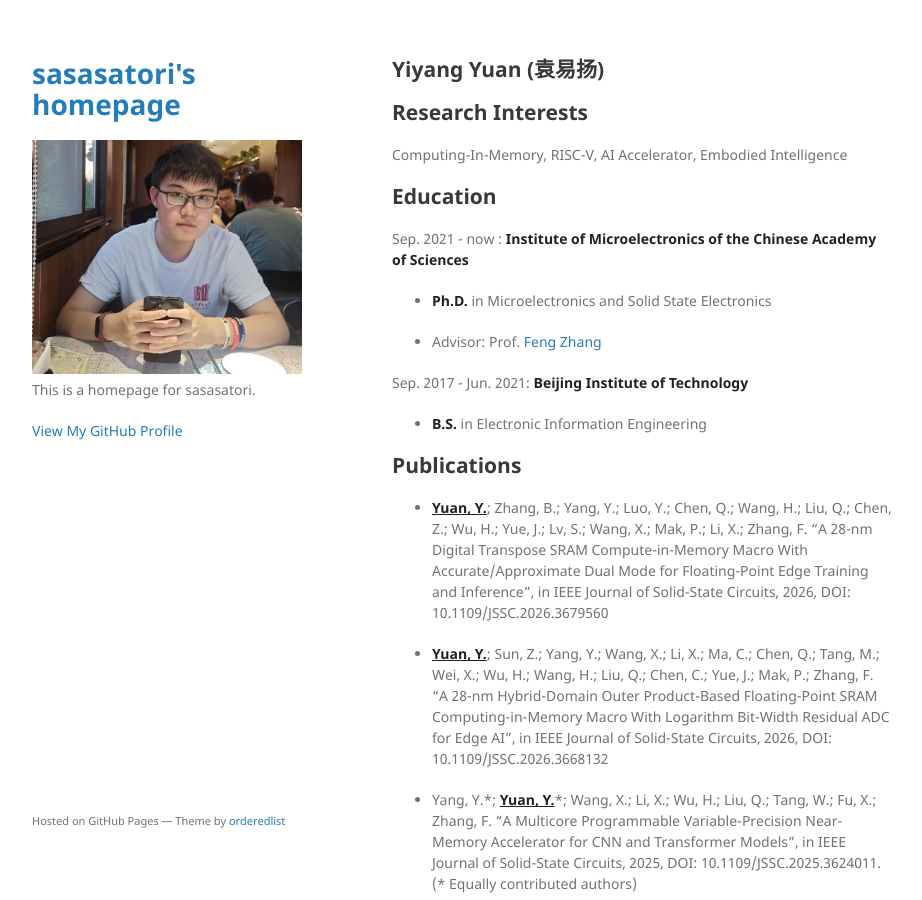
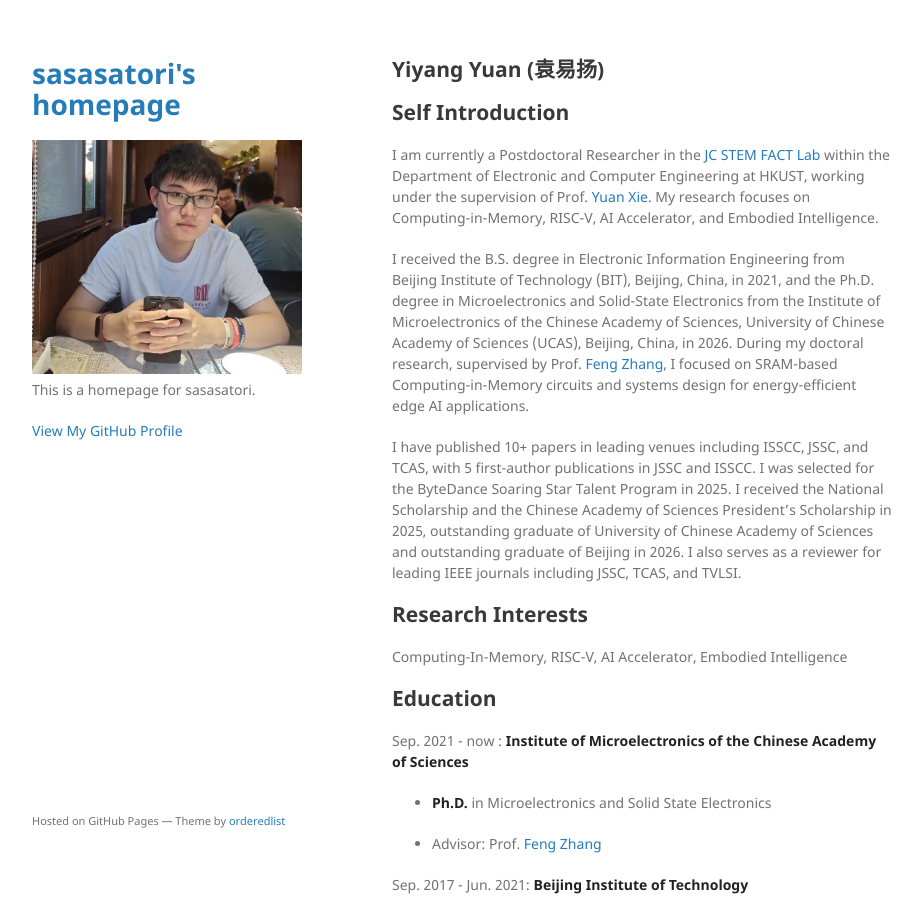
Before and after one commit to sasasatori/sasasatori.github.io, a Jekyll site: the page built from index.md, in a window 1280 px wide and 900 px high. Shown: the whole window, without its empty margins (178-1100 px from the left). Built offline with Jekyll 4.4.1, drawn with Linux system fonts in a browser that asks for light colours; our own code applies the rules of GitHub Pages for plain Markdown files; some of the changed text lies outside the part shown.

Commit message:
update index

```diff
--- a/index.md
+++ b/index.md
@@ -1,5 +1,14 @@
 ## Yiyang Yuan (袁易扬)
+## Self Introduction
+
+I am currently a Postdoctoral Researcher in the [JC STEM FACT Lab](https://fact-lab.hkust.edu.hk/) within the Department of Electronic and Computer Engineering at HKUST, working under the supervision of Prof. [Yuan Xie](https://fact-lab.hkust.edu.hk/authors/yuan-xie/). My research focuses on Computing-in-Memory, RISC-V, AI Accelerator, and Embodied Intelligence.
+
+I received the B.S. degree in Electronic Information Engineering from Beijing Institute of Technology (BIT), Beijing, China, in 2021, and the Ph.D. degree in Microelectronics and Solid-State Electronics from the Institute of Microelectronics of the Chinese Academy of Sciences, University of Chinese Academy of Sciences (UCAS), Beijing, China, in 2026. During my doctoral research, supervised by Prof. [Feng Zhang](https://ime.cas.cn/sourcedb/zw/zjrck/201706/t20170609_4810760.html), I focused on SRAM-based Computing-in-Memory circuits and systems design for energy-efficient edge AI applications.
+
+I have published 10+ papers in leading venues including ISSCC, JSSC, and TCAS, with 5 first-author publications in JSSC and ISSCC. I was selected for the ByteDance Soaring Star Talent Program in 2025. I received the National Scholarship and the Chinese Academy of Sciences President’s Scholarship in 2025, outstanding graduate of University of Chinese Academy of Sciences and outstanding graduate of Beijing in 2026. I also serves as a reviewer for leading IEEE journals including JSSC, TCAS, and TVLSI.
+
 ## Research Interests
+
 Computing-In-Memory, RISC-V, AI Accelerator, Embodied Intelligence
 
 ## Education
@@ -45,7 +54,7 @@ Sep. 2017 - Jun. 2021: **Beijing Institute of Technology**
 
 - Chinese Academy of Sciences President's Scholarship (2025)
 
-- UCAS Merit Student (2023, 2024)
+- UCAS Merit Student (2023, 2024, 2025)
 
 - RoboMaster Robotics Competition, North China Region First Award, National Second Award, Team Leader (2021)
 
```
